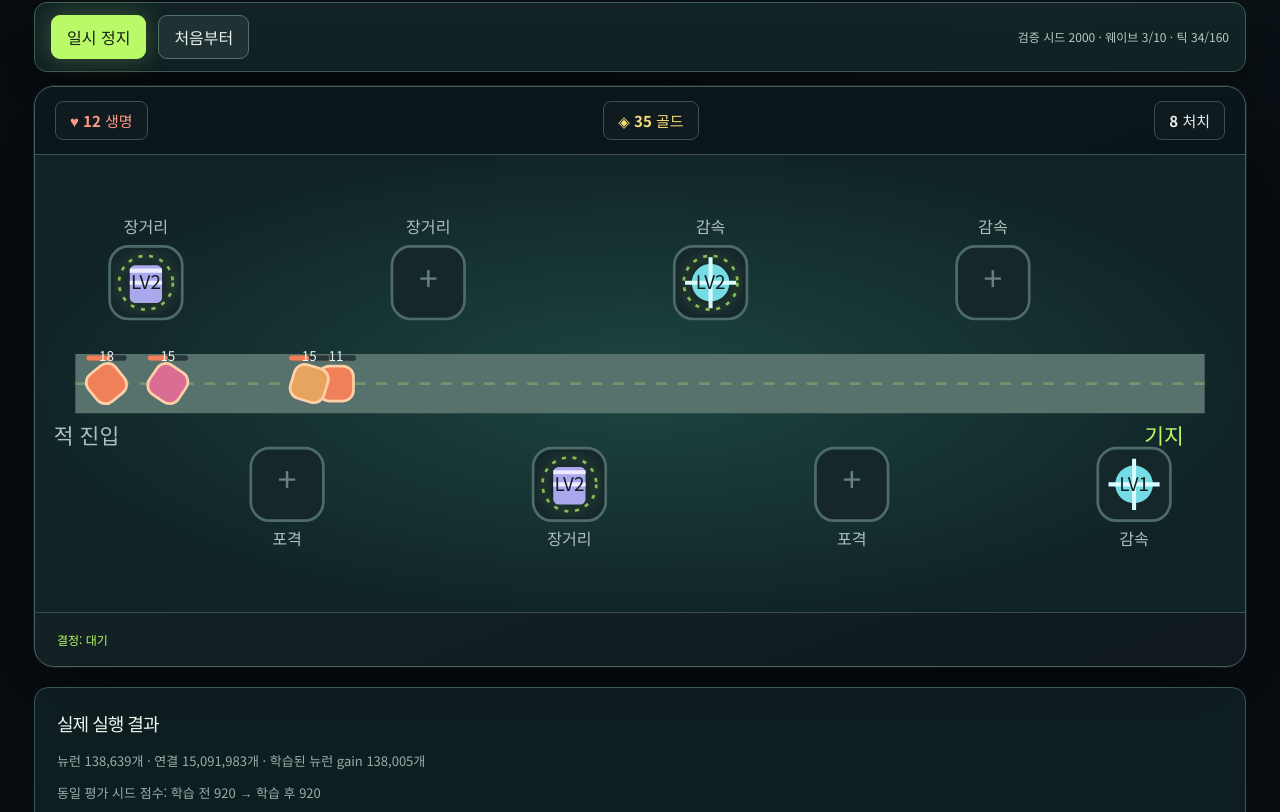
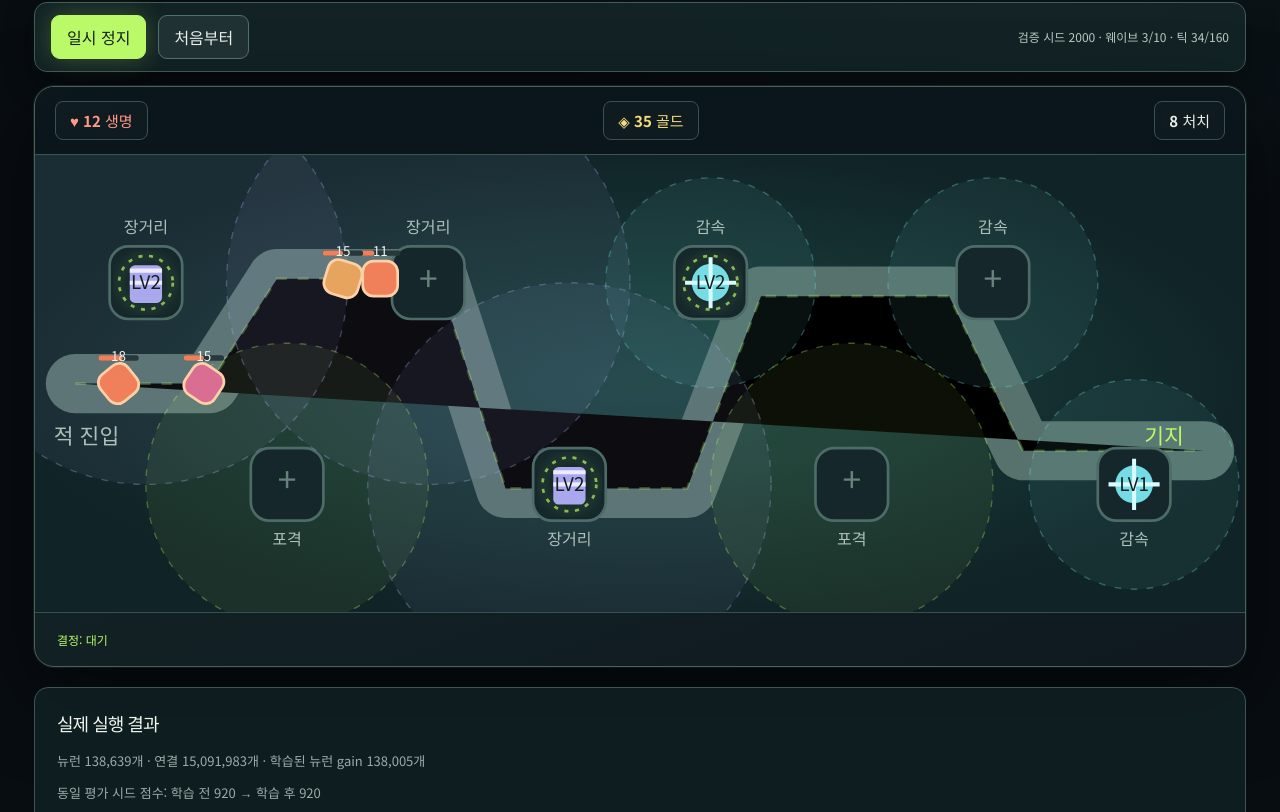
Before and after one commit to zzmin0405/fly-brain-lab, a React (Vite) app: page / in a window 1280 px wide. Shown: the part 420-1232 px from the top of the page. Built offline with nearby package versions, Linux system fonts and the light colour scheme.

Commit message:
구불구불한 경로와 포탑 사거리 표시 추가

```diff
--- a/src/defense.tsx
+++ b/src/defense.tsx
@@ -22,6 +22,24 @@ type Replay = {
     after: { mean_score: number }
     validation_teacher_agreement: number
   }
+}
+const trackPoints = [
+  [30, 170], [130, 170], [180, 92], [300, 92], [350, 248],
+  [485, 248], [540, 105], [680, 105], [735, 220], [870, 220],
+] as const
+const trackPath = `M ${trackPoints.map(([x, y]) => `${x} ${y}`).join(' L ')}`
+function trackPosition(progress: number) {
+  const segments = trackPoints.slice(1).map((point, i) => {
+    const [x, y] = trackPoints[i]
+    return { x, y, dx: point[0] - x, dy: point[1] - y, length: Math.hypot(point[0] - x, point[1] - y) }
+  })
+  const total = segments.reduce((sum, segment) => sum + segment.length, 0)
+  let distance = Math.max(0, Math.min(1, progress)) * total
+  for (const segment of segments) {
+    if (distance <= segment.length) return [segment.x + segment.dx * (distance / segment.length), segment.y + segment.dy * (distance / segment.length)]
+    distance -= segment.length
+  }
+  return trackPoints[trackPoints.length - 1]
 }
 export function DefenseReplay() {
   const [replay, setReplay] = useState<Replay | null>(null)
@@ -102,9 +120,9 @@ export function DefenseReplay() {
                 </linearGradient>
                 <filter id="softGlow"><feGaussianBlur stdDeviation="4" result="blur" /><feMerge><feMergeNode in="blur" /><feMergeNode in="SourceGraphic" /></feMerge></filter>
               </defs>
-              <path d="M30 170 H870" stroke="#57716d" strokeWidth="44" />
+              <path d={trackPath} fill="none" stroke="#57716d" strokeWidth="44" strokeLinecap="round" strokeLinejoin="round" />
               <path
-                d="M30 170 H870"
+                d={trackPath}
                 stroke="#bafa6844"
                 strokeWidth="2"
                 strokeDasharray="8 8"
@@ -114,6 +132,7 @@ export function DefenseReplay() {
                   key={i}
                   transform={`translate(${30 + ((i + 0.5) / 8) * 840},${i % 2 ? 245 : 95})`}
                 >
+                  <circle r={frame.types[i] === 0 ? 105 : frame.types[i] === 1 ? 150 : 78} fill={frame.types[i] === 1 ? '#aaa7ee12' : frame.types[i] === 2 ? '#75dce512' : '#bafa6810'} stroke={frame.types[i] === 1 ? '#aaa7ee55' : frame.types[i] === 2 ? '#75dce555' : '#bafa6855'} strokeDasharray="5 7" />
                   <rect x="-27" y="-27" width="54" height="54" rx="14" fill="#15272b" stroke="#4d6b67" strokeWidth="2" />
                   {level ? <>{frame.types[i] === 0 && <><path d="M-15 12 L-10 -12 L10 -12 L15 12 Z" fill="url(#towerGlow)" /><path d="M0 -12 V-25" stroke="#dff9b0" strokeWidth="5" strokeLinecap="round" /></>}{frame.types[i] === 1 && <><rect x="-12" y="-13" width="24" height="28" rx="4" fill="#aaa7ee" /><path d="M-12 -9 H12 M-12 0 H12" stroke="#eeeaff" strokeWidth="3" /></>}{frame.types[i] === 2 && <><circle r="14" fill="#75dce5" /><path d="M-19 0 H19 M0 -19 V19" stroke="#d7fbff" strokeWidth="3" /></>}</> : <text textAnchor="middle" y="6" fill="#67827b" fontSize="25">+</text>}
                   {level > 1 && <circle r="20" fill="none" stroke="#bafa68" strokeWidth="2" strokeDasharray="3 5" opacity=".7" filter="url(#softGlow)" />}
@@ -138,7 +157,7 @@ export function DefenseReplay() {
               {frame.enemies.map((enemy, i) => (
                 <g
                   key={i}
-                  transform={`translate(${30 + enemy.position * 840},170)`}
+                  transform={`translate(${trackPosition(enemy.position)[0]},${trackPosition(enemy.position)[1]})`}
                 >
                   <rect x="-13" y="-13" width="26" height="26" rx="8" fill={i % 3 === 0 ? '#ef8059' : i % 3 === 1 ? '#e7a45e' : '#d96d92'} stroke="#ffd0a8" strokeWidth="2" transform={`rotate(${i * 17})`} />
                   <rect x="-15" y="-21" width="30" height="4" rx="2" fill="#26383a" /><rect x="-15" y="-21" width={`${Math.max(2, Math.min(30, enemy.hp / 30 * 30))}`} height="4" rx="2" fill="#ef8059" />
```
